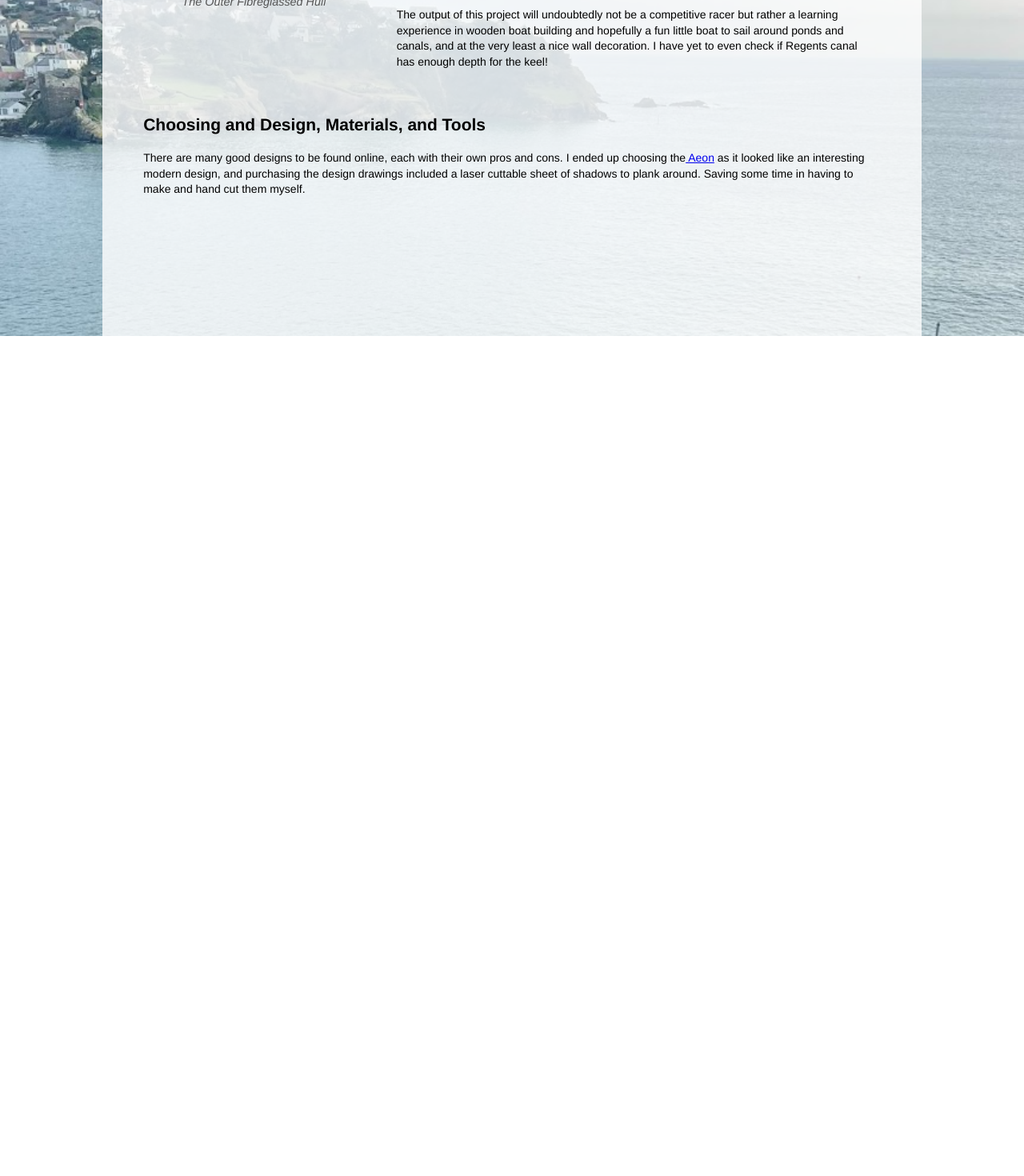
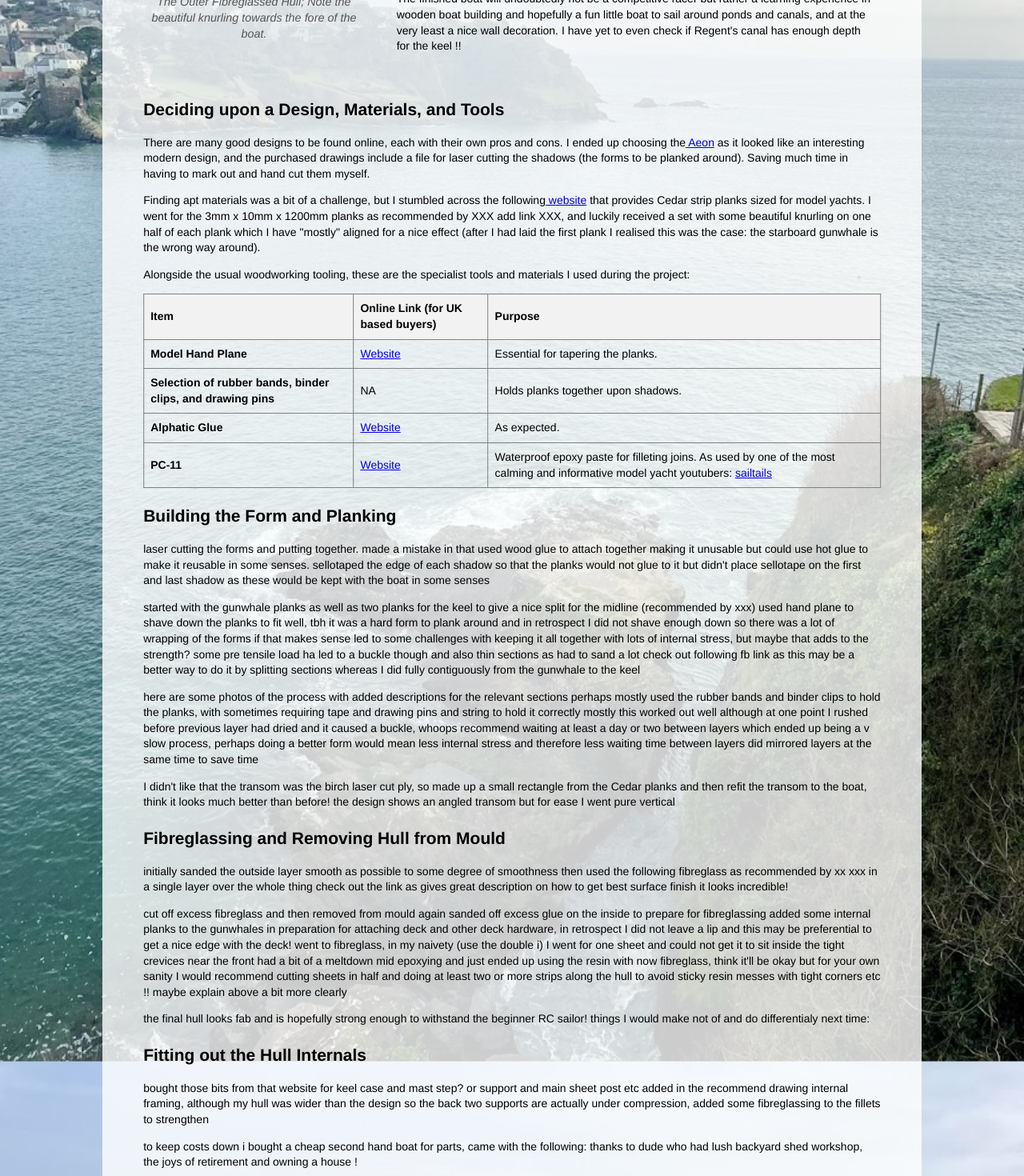
Before and after one commit to JamesRudd-Jones/JamesRudd-Jones.github.io, a React (Create React App) app: page /iom_1 in a window 1280 px wide. Shown: the part 380-1850 px from the top of the page at 80% size. Before the commit the page ends 830 px from the top, so only its background shows below. Built offline with nearby package versions, Linux system fonts and the light colour scheme.

Commit message:
adding more to the IOM build

```diff
--- a/src/assets/packages/packageData.js
+++ b/src/assets/packages/packageData.js
@@ -10,7 +10,7 @@ export const allPackages = [
         {
           id: '4',
           title: 'Jax Model-Based RL',
-          abstract: "A centralised location for a wide range of SOTA Model-Based RL algorithms. Although Jax is less amenable here than in Model-Free methods the speed-ups are still significant. ",
+          abstract: "A centralised location for a wide range of SOTA Model-Based RL algorithms. Although Jax is not as amenable here as for Model-Free methods the speed-ups are still significant. ",
           codeLink: "https://github.com/JamesRudd-Jones/JaxModel-BasedRL",
           image: require('../images/pendulum_env.png'),
         },
@@ -31,14 +31,14 @@ export const allPackages = [
         {
           id: '1',
           title: 'Multi-Agent Reinforcement Learning to Generate Fluid Flows',
-          abstract: "Repository from my 3rd year thesis.  An application of MARL within a Lagrangian based particle fluid simulator in which the algorithm begun to learn and implement divergence free fluid flow.",
+          abstract: "Repository from my 3rd year BEng thesis.  An application of MARL within a Lagrangian based particle fluid simulator in which the algorithm begun to learn and implement divergence free fluid flow.",
           codeLink: 'https://github.com/JamesRudd-Jones/IP_Simple_Pygame_Fluid_Sim',
           image: require('../images/og_div_flow_field.png'),
         },
         {
           id: '0',
           title: 'RL 2D Sailing',
-          abstract: "A simple 2D sailing environment using RL to control a sailboat round the course. The environment is designed to be simple and easy to use with much scope for improvement.",
+          abstract: "A basic 2D sailing environment using RL to control a sailboat round the course. The environment is designed to be simple and easy to use with much scope for improvement.",
           codeLink: 'https://github.com/JamesRudd-Jones/Reinforcement-Learning-2d-Sailing',
           image: require('../images/better_one_2.gif'),
         },
--- a/src/assets/projects/iom_1/project_page-iom_1.js
+++ b/src/assets/projects/iom_1/project_page-iom_1.js
@@ -105,7 +105,7 @@ const ProjectPageInternationalOneMetre1 = () => {
                 onMouseEnter={(e) => e.currentTarget.style.opacity = '0.8'}
                 onMouseLeave={(e) => e.currentTarget.style.opacity = '1'} />
             <figcaption style={styles.caption}>
-              The Outer Fibreglassed Hull
+              The Outer Fibreglassed Hull; Note the beautiful knurling towards the fore of the boat.
             </figcaption>
           </figure>
         </div>
@@ -113,47 +113,160 @@ const ProjectPageInternationalOneMetre1 = () => {
         <div style={{...styles.column, flex: '0 0 65%'}}>
           <p style={{marginTop: '0'}}>
             I love sailing and I especially love wooden boats. Unfortunately, living in a flat in London on a student salary prevents me from having a garage or real workshop space for
-            the time being. Wanting to still pursue my desire and learn some wooden boat building skills in the interim, I have scaled down my boat expectations considerably, and
-            hopefully with a scaled down cost too.
+            the time being. Wanting to still pursue my desire and learn some wooden boat building skills in the interim, I have scaled down my expectations considerably;
+            hopefully with a scaled down cost too!
           </p>
           <p>
             The <a href="https://en.wikipedia.org/wiki/One_Metre" target="_blank" rel="noopener noreferrer">International One Metre </a> is a world renowned class of remote control (RC)
-            sailing yacht that is raced competitively around the world. Whilst I don't see my future in RC yacht racing, due to its prevelance, there is a wealth of information and
+            sailing yacht that is raced competitively around the world. Whilst I don't see my future in RC yacht racing, due to its prevelance as a class, there is a wealth of information and
             resources available online for free for the home builder.
           </p>
           <p>
-            The output of this project will undoubtedly not be a competitive racer but rather a learning experience in wooden boat building and hopefully a fun little boat to sail
+            The finished boat will undoubtedly not be a competitive racer but rather a learning experience in wooden boat building and hopefully a fun little boat to sail
             around ponds and canals, and at the very least a nice wall decoration.
-            I have yet to even check if Regents canal has enough depth for the keel!
+            I have yet to even check if Regent's canal has enough depth for the keel !!
           </p>
         </div>
       </div>
 
       <div style={styles.fullWidth}>
-        <h2>Choosing and Design, Materials, and Tools</h2>
+        <h2>Deciding upon a Design, Materials, and Tools</h2>
 
         <p>
           There are many good designs to be found online, each with their own pros and cons. I ended up choosing the
-          <a href="https://www.frankrusselldesign.com/plans/iom/" target="_blank" rel="noopener noreferrer"> Aeon</a> as it looked like an interesting modern design, and purchasing the design
-          drawings included a laser cuttable sheet of shadows to plank around. Saving some time in having to make and hand cut them myself.
+          <a href="https://www.frankrusselldesign.com/plans/iom/" target="_blank" rel="noopener noreferrer"> Aeon</a> as it looked like an interesting modern design, and the purchased
+          drawings include a file for laser cutting the shadows (the forms to be planked around). Saving much time in having to mark out and hand cut them myself.
         </p>
 
-        {/* <p> */}
-          {/* where get materials from and why them
-          https://cedar-strip.co.uk/model_boats.html#content6-ay
-          nice section that had some knurling on one half of each plank which have "mostly" aligned to have a nice effect
-          3mm x 10mm x 1200mm */}
-        {/* </p> */}
+        <p>
+          Finding apt materials was a bit of a challenge, but I stumbled across the following
+          <a href="https://cedar-strip.co.uk/model_boats.html#content6-ay" target="_blank" rel="noopener noreferrer"> website</a> that provides Cedar strip planks sized for model yachts.
+          I went for the 3mm x 10mm x 1200mm planks as recommended by XXX add link XXX, and luckily received a set with some beautiful knurling on one half of each plank which I have "mostly" aligned for a nice effect (after I had laid the first plank
+          I realised this was the case: the starboard gunwhale is the wrong way around).
+        </p>
 
-        {/* <p> */}
-          {/* what tools did I get and why  */}
-        {/* </p> */}
+        <p>
+          Alongside the usual woodworking tooling, these are the specialist tools and materials I used during the project:
+        </p>
+
+        <table border="1" cellPadding="8" style={{ borderCollapse: 'collapse', width: '100%' }}>
+          <thead>
+            <tr style={{ backgroundColor: '#f2f2f2', textAlign: 'left' }}>
+              <th>Item</th>
+              <th>Online Link (for UK based buyers)</th>
+              <th>Purpose</th>
+            </tr>
+          </thead>
+          <tbody>
+            <tr>
+              <td><strong>Model Hand Plane</strong></td>
+              <td><a href="https://www.dbsportandscale.com/david-combi-plane-wblades-7602-p.asp" target="_blank" rel="noopener noreferrer">Website</a> </td>
+              <td>Essential for tapering the planks.</td>
+            </tr>
+            <tr>
+              <td><strong>Selection of rubber bands, binder clips, and drawing pins</strong></td>
+              <td>NA</td>
+              <td>Holds planks together upon shadows.</td>
+            </tr>
+            <tr>
+              <td><strong>Alphatic Glue</strong></td>
+              <td><a href="https://www.cornwallmodelboats.co.uk/acatalog/CMB-Glue-Pack-for-Building-R-C-Models-CMBGP3.html#SID=2506" target="_blank" rel="noopener noreferrer">Website</a> </td>
+              <td>As expected.</td>
+            </tr>
+            <tr>
+              <td><strong>PC-11</strong></td>
+              <td><a href="https://pcepoxy.co.uk/products/pc-11-paste-epoxy?_pos=1&_sid=726bc029a&_ss=r" target="_blank" rel="noopener noreferrer">Website</a> </td>
+              <td>Waterproof epoxy paste for filleting joins. As used by one of the most calming and informative model yacht youtubers: <a href="https://www.youtube.com/@sailtails2775/videos" target="_blank" rel="noopener noreferrer">sailtails</a></td>
+            </tr>
+          </tbody>
+        </table>
+      </div>
+
+      <div style={styles.fullWidth}>
+        <h2>Building the Form and Planking</h2>
+
+        <p>
+          laser cutting the forms and putting together.
+          made a mistake in that used wood glue to attach together making it unusable but could use hot glue to make it reusable in some senses.
+          sellotaped the edge of each shadow so that the planks would not glue to it
+          but didn't place sellotape on the first and last shadow as these would be kept with the boat in some senses
+        </p>
+
+        <p>
+          started with the gunwhale planks as well as two planks for the keel to give a nice split for the midline (recommended by xxx)
+          used hand plane to shave down the planks to fit well, tbh it was a hard form to plank around and in retrospect I did not shave enough down so there was a lot of wrapping of the forms if that makes sense
+          led to some challenges with keeping it all together with lots of internal stress, but maybe that adds to the strength? some pre tensile load ha
+          led to a buckle though
+          and also thin sections as had to sand a lot
+          check out following fb link as this may be a better way to do it by splitting sections whereas I did fully contiguously from the gunwhale to the keel
+        </p>
+
+        <p>
+          here are some photos of the process with added descriptions for the relevant sections perhaps
+          mostly used the rubber bands and binder clips to hold the planks, with sometimes requiring tape and drawing pins and string to hold it correctly
+          mostly this worked out well although at one point I rushed before previous layer had dried and it caused a buckle, whoops
+          recommend waiting at least a day or two between layers which ended up being a v slow process, perhaps doing a better form would mean less internal stress and therefore less waiting time between layers
+          did mirrored layers at the same time to save time
+        </p>
+
+        <p>
+          I didn't like that the transom was the birch laser cut ply, so made up a small rectangle from the Cedar planks and then refit the transom to the boat, think it looks much better than before!
+          the design shows an angled transom but for ease I went pure vertical
+        </p>
 
       </div>
 
+      <div style={styles.fullWidth}>
+        <h2>Fibreglassing and Removing Hull from Mould</h2>
 
-      {/* initial build steps and issues along the way */}
+        <p>
+          initially sanded the outside layer smooth as possible to some degree of smoothness
+          then used the following fibreglass as recommended by xx xxx in a single layer over the whole thing
+          check out the link as gives great description on how to get best surface finish
+          it looks incredible!
+        </p>
 
+        <p>
+          cut off excess fibreglass and then removed from mould
+          again sanded off excess glue on the inside to prepare for fibreglassing
+          added some internal planks to the gunwhales in preparation for attaching deck and other deck hardware, in retrospect I did not leave a lip and this may be preferential to get a nice edge with the deck!
+          went to fibreglass, in my naivety (use the double i) I went for one sheet and could not get it to sit inside the tight crevices near the front
+          had a bit of a meltdown mid epoxying and just ended up using the resin with now fibreglass, think it'll be okay
+          but for your own sanity I would recommend cutting sheets in half and doing at least two or more strips along the hull to avoid sticky resin messes with tight corners etc !!
+          maybe explain above a bit more clearly
+        </p>
+
+        <p>
+          the final hull looks fab and is hopefully strong enough to withstand the beginner RC sailor!
+          things I would make not of and do differentialy next time:
+        </p>
+
+      </div>
+
+      <div style={styles.fullWidth}>
+        <h2>Fitting out the Hull Internals</h2>
+
+        <p>
+          bought those bits from that website for keel case and mast step? or support and main sheet post etc
+          added in the recommend drawing internal framing, although my hull was wider than the design so the back two supports are actually under compression, added some fibreglassing to the fillets to strengthen
+        </p>
+
+        <p>
+          to keep costs down i bought a cheap second hand boat for parts, came with the following:
+          thanks to dude who had lush backyard shed workshop, the joys of retirement and owning a house !
+        </p>
+
+      </div>
+
+      <div style={styles.fullWidth}>
+        <h2>Attaching Hull Apendages and Deck</h2>
+
+      </div>
+
+      <div style={styles.fullWidth}>
+        <h2>First Float and Sail</h2>
+
+      </div>
 
     </div>
   );
--- a/src/components/Projects.js
+++ b/src/components/Projects.js
@@ -7,11 +7,10 @@ const Projects = () => {
   return (
     <div>
       <h1>Projects</h1>
-      {/* <h3>Excerpts of public repositories. </h3> */}
 
       <p>
-        A collection of some of my creative endeavours, including design, engineering, programming, and more.
-        As much to be a helpful resource for others, as a personal record for myself!
+        A collection of some of my creative endeavours including: design, engineering, programming, and more.
+        It is as much to be a helpful resource for others, as a personal record for myself!
       </p>
 
       <h4>
```
Also changed, not shown: src/assets/projects/wind_chime_1/project_page-wind_chime_1.js (+10 -10 lines), src/components/Home.js (+4 -4 lines).
